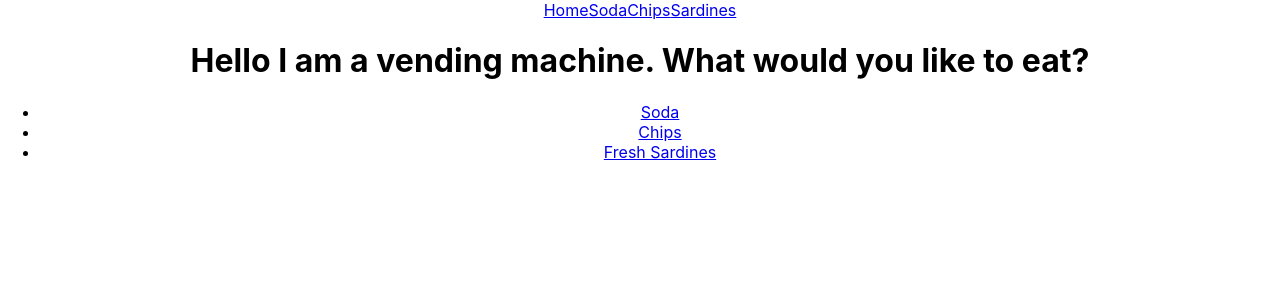
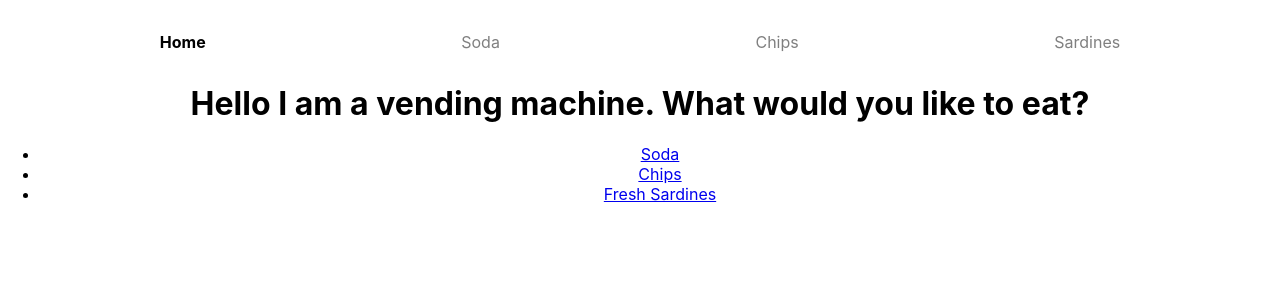
Before and after one commit to quentinikeno/Springboard-SEC-Unit-39.10-React-Router-Vending-Machine-Exercise, a React (Create React App) app: page / in a window 1280 px wide. Shown: the top 300 px of the page. Built offline with nearby package versions, Linux system fonts and the light colour scheme.

Commit message:
Style Navbar

```diff
--- /dev/null
+++ b/src/Navbar.css
@@ -0,0 +1,15 @@
+.Navbar {
+	display: flex;
+	justify-content: space-around;
+	margin: 2rem;
+}
+
+.Navbar a {
+	color: rgba(0, 0, 0, 0.5);
+	text-decoration: none;
+}
+
+.Navbar a.active {
+	font-weight: bold;
+	color: black;
+}
--- a/src/Navbar.js
+++ b/src/Navbar.js
@@ -1,8 +1,9 @@
 import { NavLink } from "react-router-dom";
+import "./Navbar.css";
 
 const Navbar = () => {
 	return (
-		<nav>
+		<nav className="Navbar">
 			<NavLink exact to="/">
 				Home
 			</NavLink>
```
